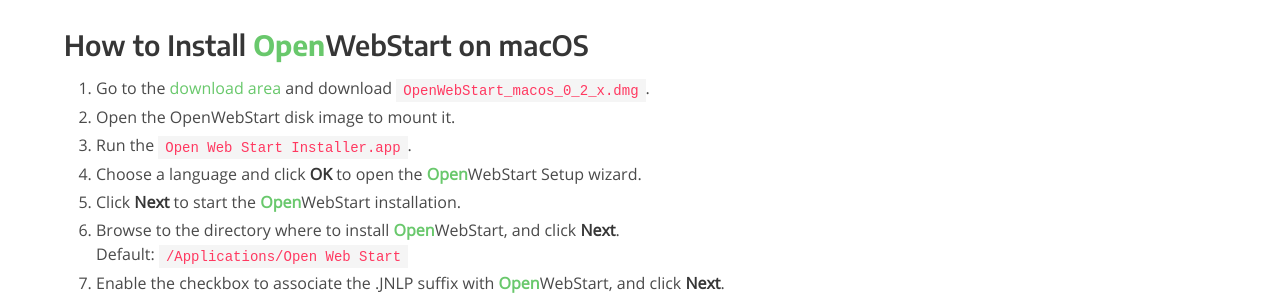
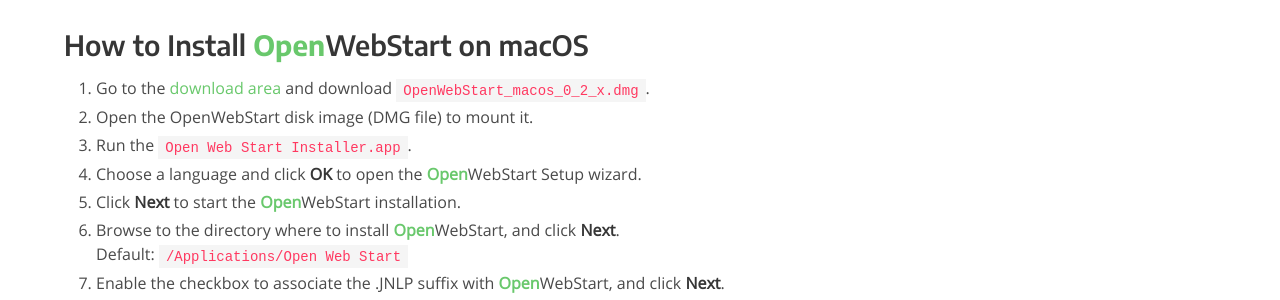
Before and after one commit to karakun/openwebstart-page, a Jekyll site: the page built from installation.md, in a window 1280 px wide and 900 px high, scrolled down 1287 px. Shown: the part 154-454 px from the top of the window. Built offline with Jekyll 4.4.1, drawn with Linux system fonts in a browser that asks for light colours; comment, search, counter and statistics services are not loaded.

Commit message:
Update installation.md

```diff
--- a/installation.md
+++ b/installation.md
@@ -46,7 +46,7 @@
 ## How to Install <span class="my-karakun">Open</span>WebStart on macOS
 
 1. Go to the [download area](/download) and download `OpenWebStart_macos_0_2_x.dmg`.
-1. Open the OpenWebStart disk image to mount it.
+1. Open the OpenWebStart disk image (DMG file) to mount it.
 1. Run the `Open Web Start Installer.app`.
 1. Choose a language and click **OK** to open the <span class="my-karakun">Open</span>WebStart Setup wizard.
 1. Click **Next** to start the <span class="my-karakun">Open</span>WebStart installation.
```
